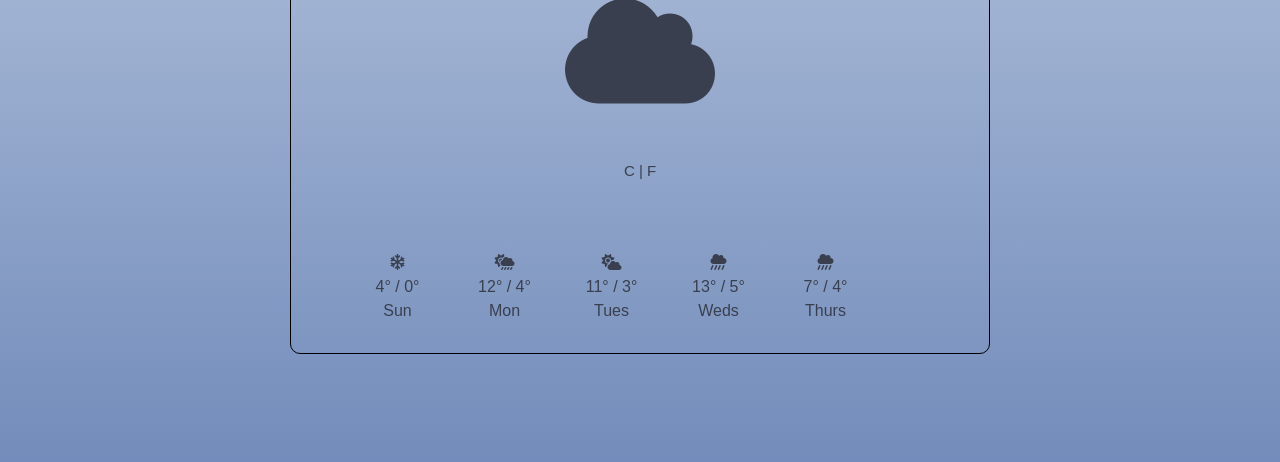
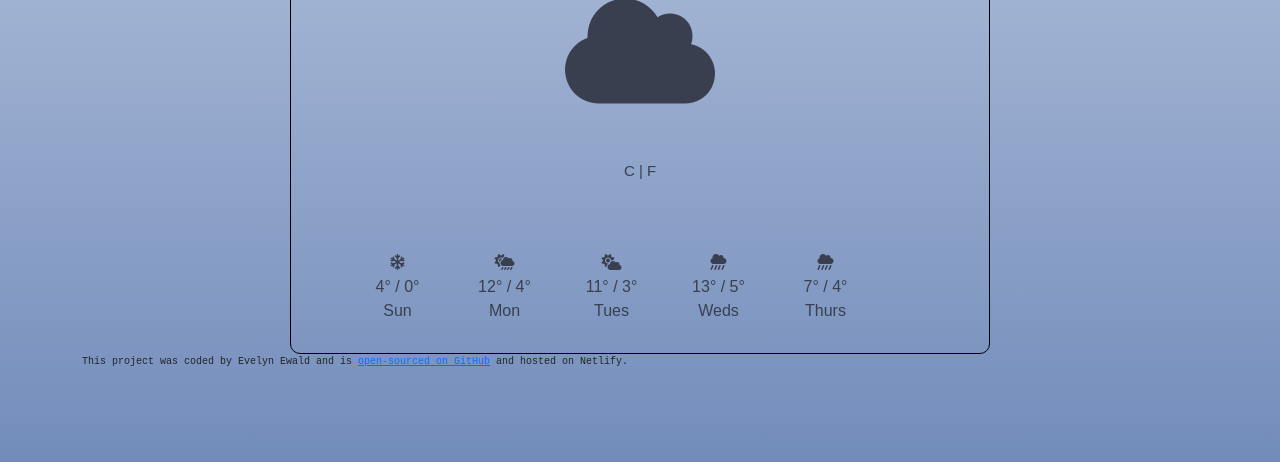
Before and after one commit to hiraeth282/sc-weather-app, a plain HTML site: page index.html in a window 1280 px wide. Shown: the part 256-718 px from the top of the page. Drawn offline with nearby package versions, Linux system fonts and the light colour scheme; no server answers.

Commit message:
Added footer

```diff
--- a/index.html
+++ b/index.html
@@ -125,6 +125,13 @@
           </div>
         </div>
       </div>
+      <footer class="footer">
+        This project was coded by Evelyn Ewald and is
+        <a href="https://github.com/hiraeth282/sc-weather-app"
+          >open-sourced on GitHub</a
+        >
+        and hosted on Netlify.
+      </footer>
     </div>
     <script src="src/script.js"></script>
   </body>
--- a/src/style.css
+++ b/src/style.css
@@ -65,3 +65,8 @@ body {
 .five-day-forecast {
   margin: 50px 0px 30px 50px;
 }
+
+footer {
+  font-size: 10px;
+  font-family: monospace;
+}
```
